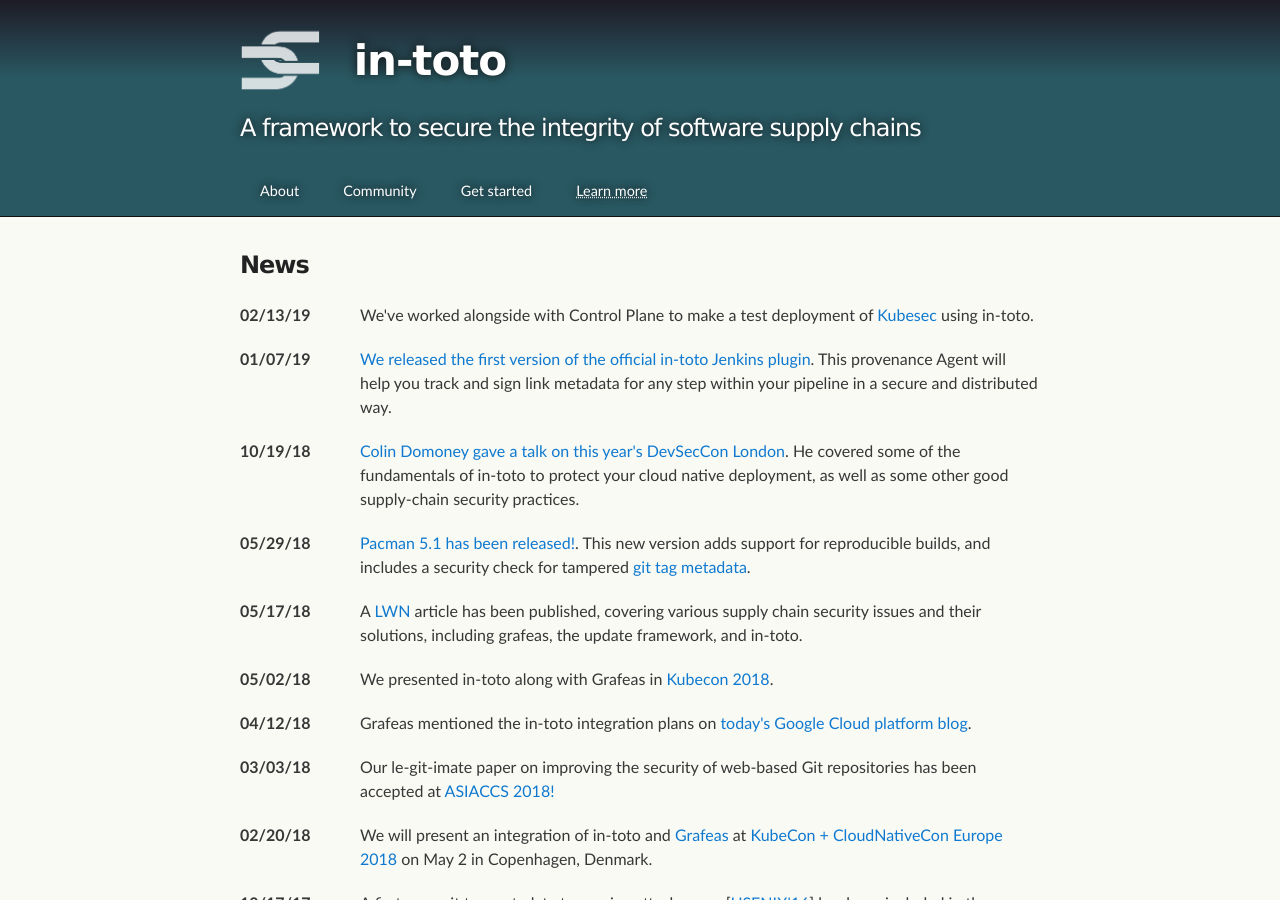
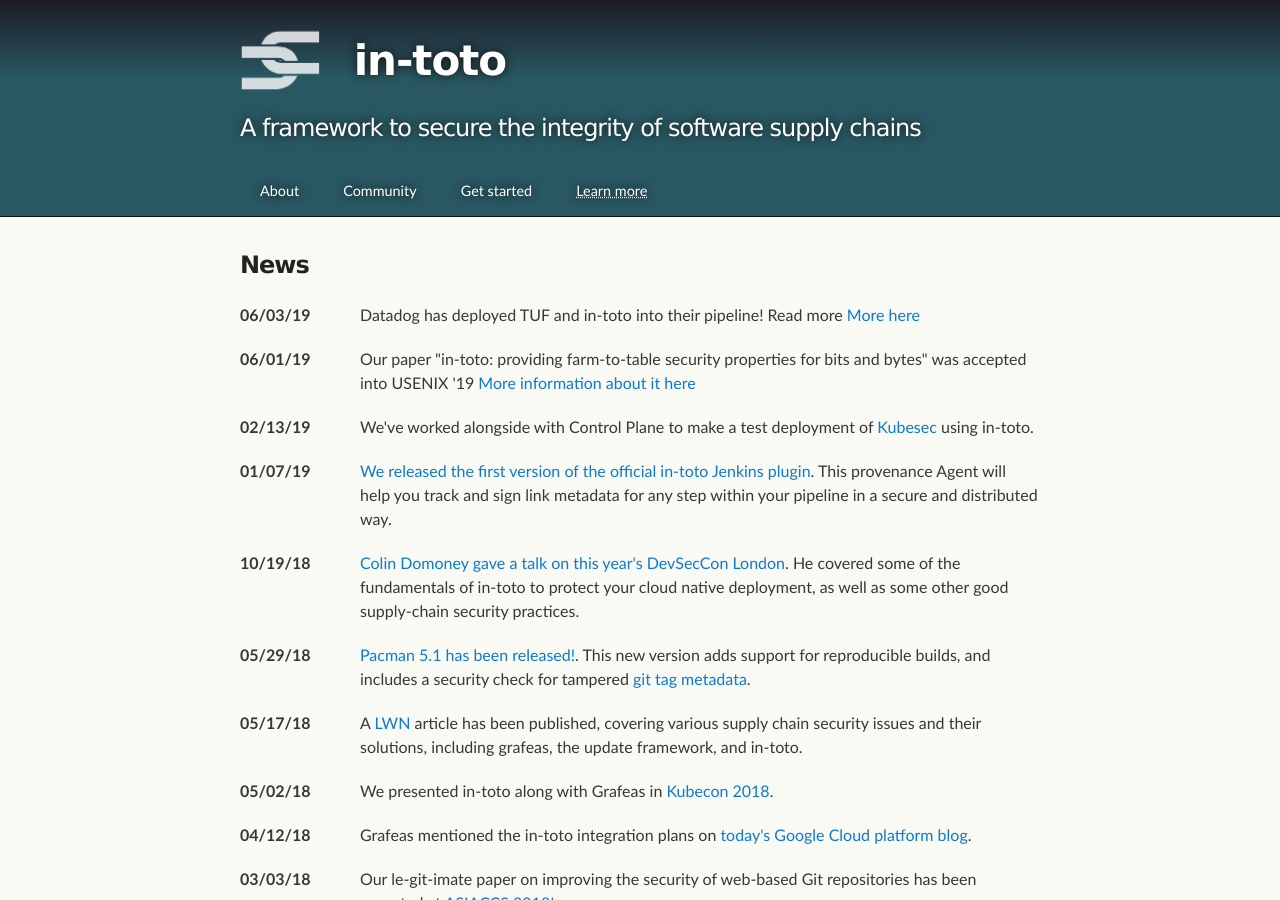
Before and after one commit to in-toto/in-toto.github.io, a Jekyll site: the page built from news.html, in a window 1280 px wide and 900 px high. Built offline with Jekyll 4.4.1, drawn with Linux system fonts in a browser that asks for light colours.

Commit message:
news: mention DD integration and USENIX paper

```diff
--- a/news.html
+++ b/news.html
@@ -4,6 +4,23 @@
 ---
 <h3>News</h3>
 <table>
+  <tr>
+  <td>06/03/19</td>
+    <td>
+        Datadog has deployed TUF and in-toto into their pipeline! Read more <a
+    href="https://www.datadoghq.com/blog/engineering/secure-publication-of-datadog-agent-integrations-with-tuf-and-in-toto/">More
+    here</a>
+    </td>
+  </tr>
+  <tr>
+  <td>06/01/19</td>
+    <td>
+        Our paper "in-toto: providing farm-to-table security properties for
+        bits and bytes" was accepted into USENIX '19 <a
+    href="https://www.usenix.org/conference/usenixsecurity19/presentation/torres-arias">More
+    information about it here</a>
+    </td>
+  </tr>
   <tr>
   <td>02/13/19</td>
     <td>
```
